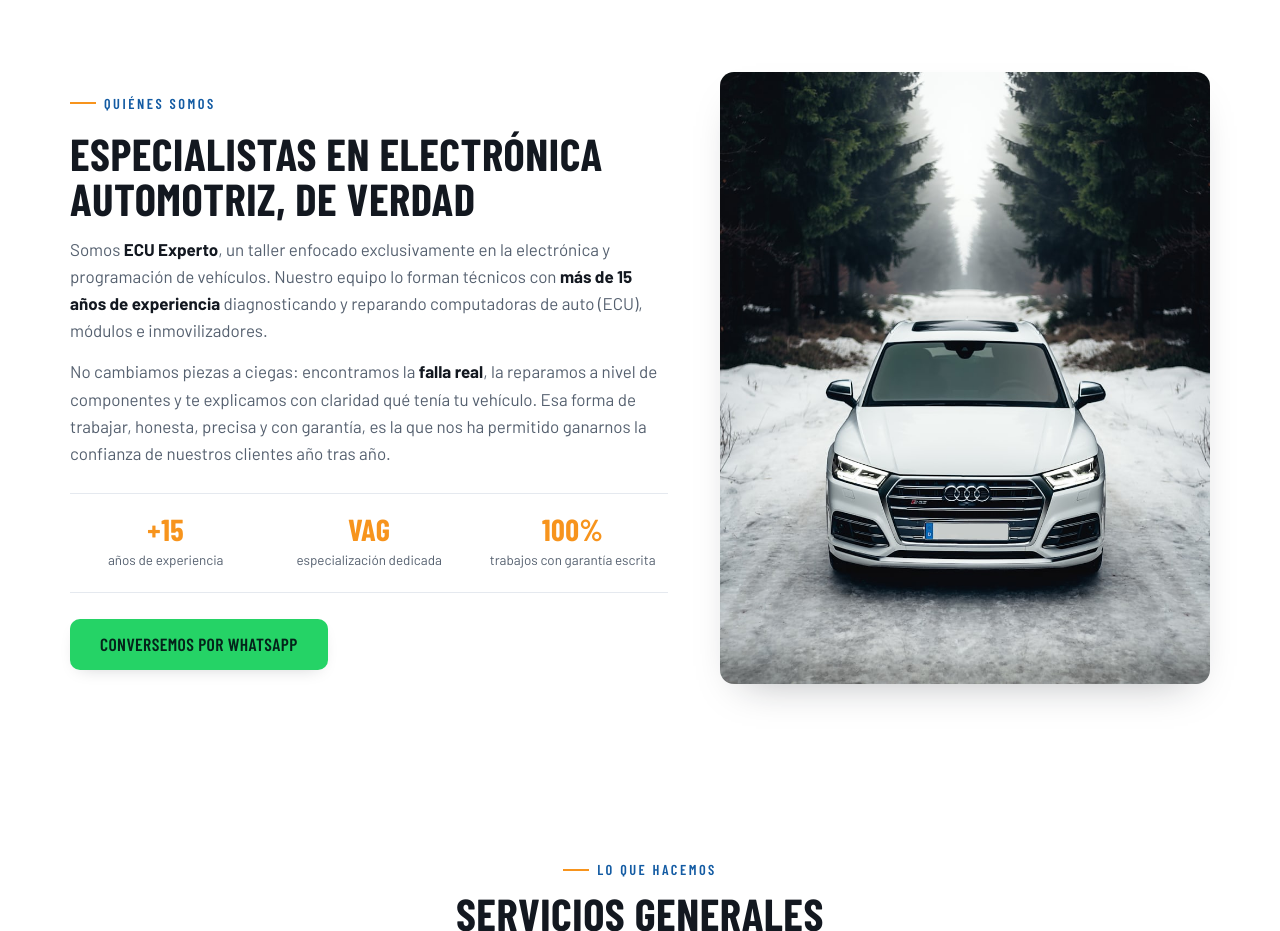
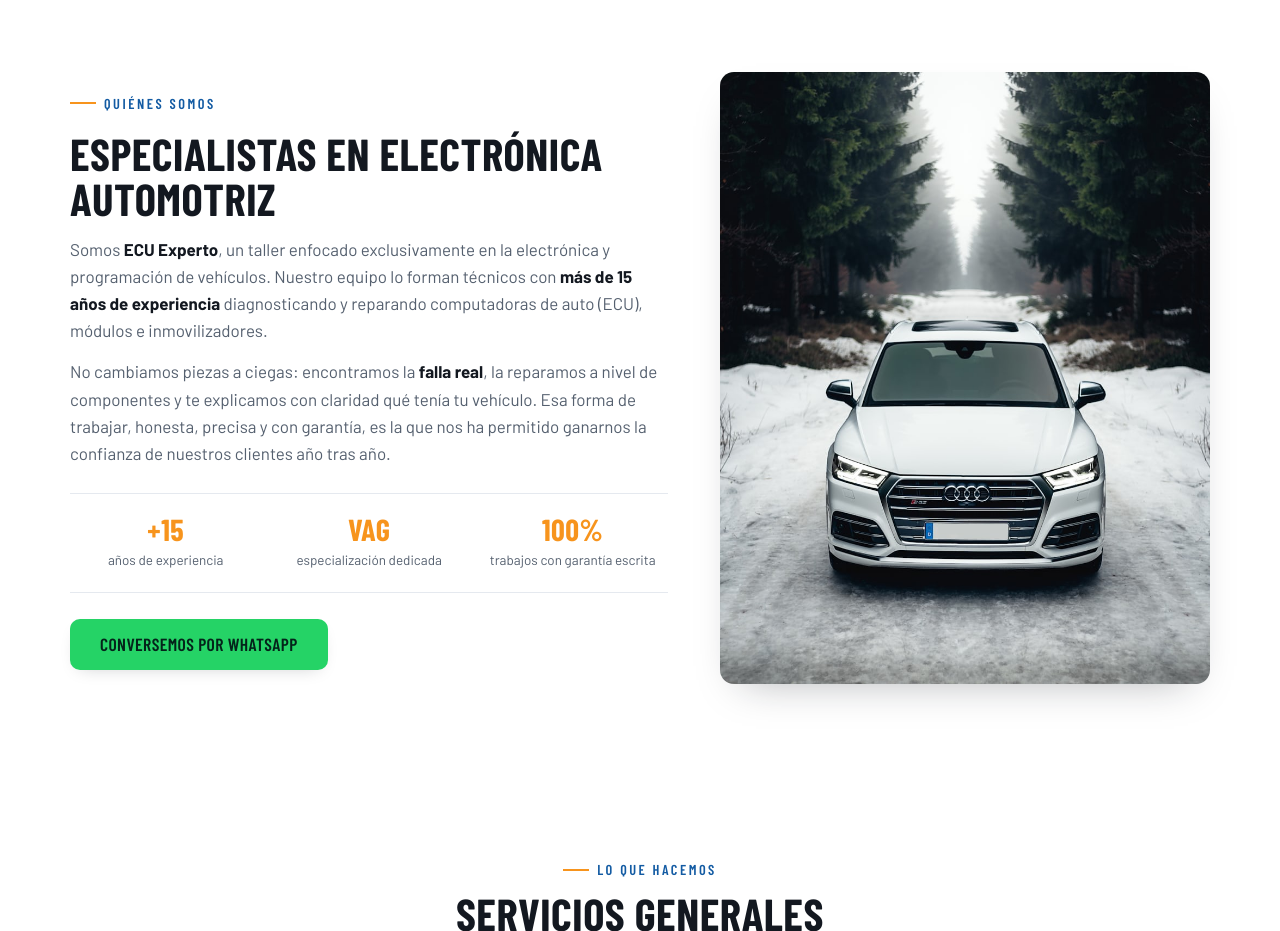
Before and after one commit to roxysantana1515-cell/ecuexperto, a plain HTML site: page index.html in a window 1280 px wide. Shown: the part 900-1831 px from the top of the page. Drawn offline with nearby package versions, Linux system fonts and the light colour scheme.

Commit message:
Quita "de verdad" del titulo de Quienes somos

```diff
--- a/index.html
+++ b/index.html
@@ -106,7 +106,7 @@
       <div class="container about-layout">
         <div class="about-text">
           <span class="eyebrow">Quiénes somos</span>
-          <h2 class="section-title">Especialistas en electrónica automotriz, de verdad</h2>
+          <h2 class="section-title">Especialistas en electrónica automotriz</h2>
           <p class="about-p">
             Somos <strong>ECU Experto</strong>, un taller enfocado exclusivamente en la electrónica y
             programación de vehículos. Nuestro equipo lo forman técnicos con <strong>más de 15 años de
```
